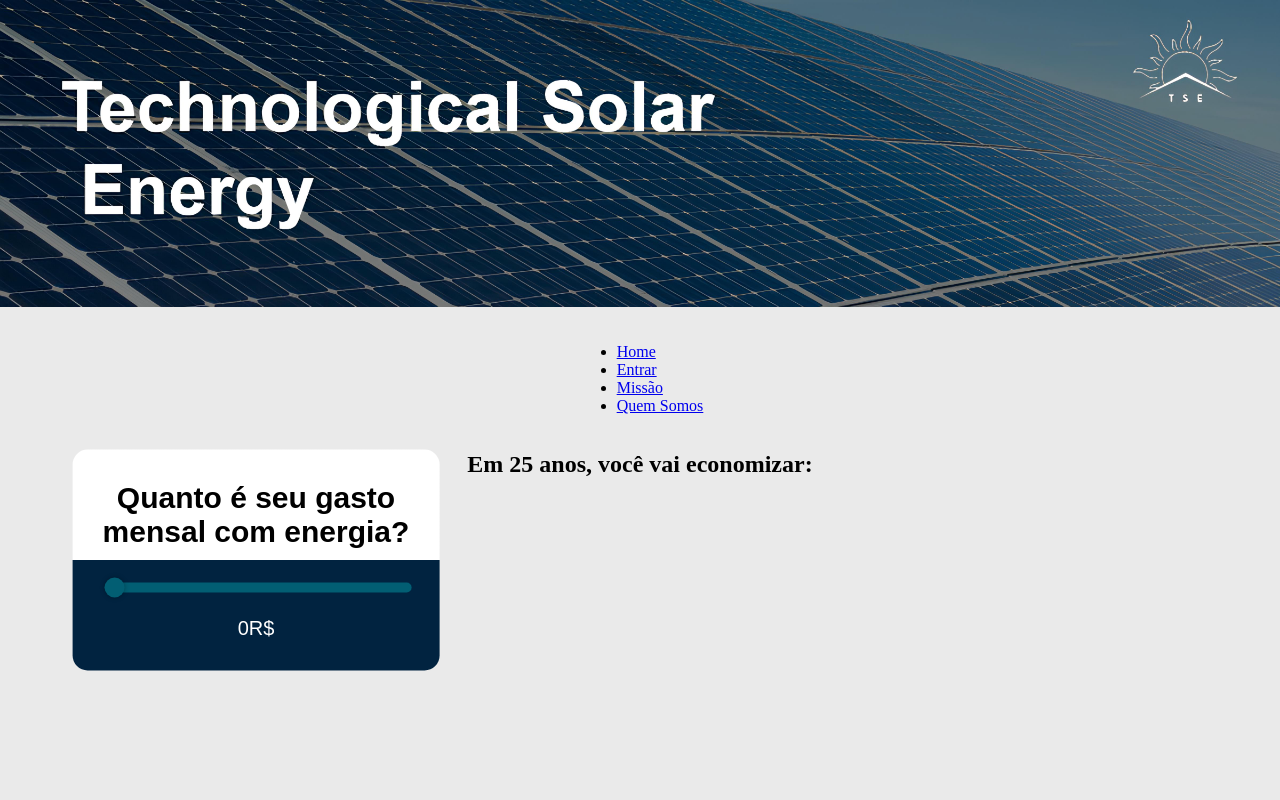
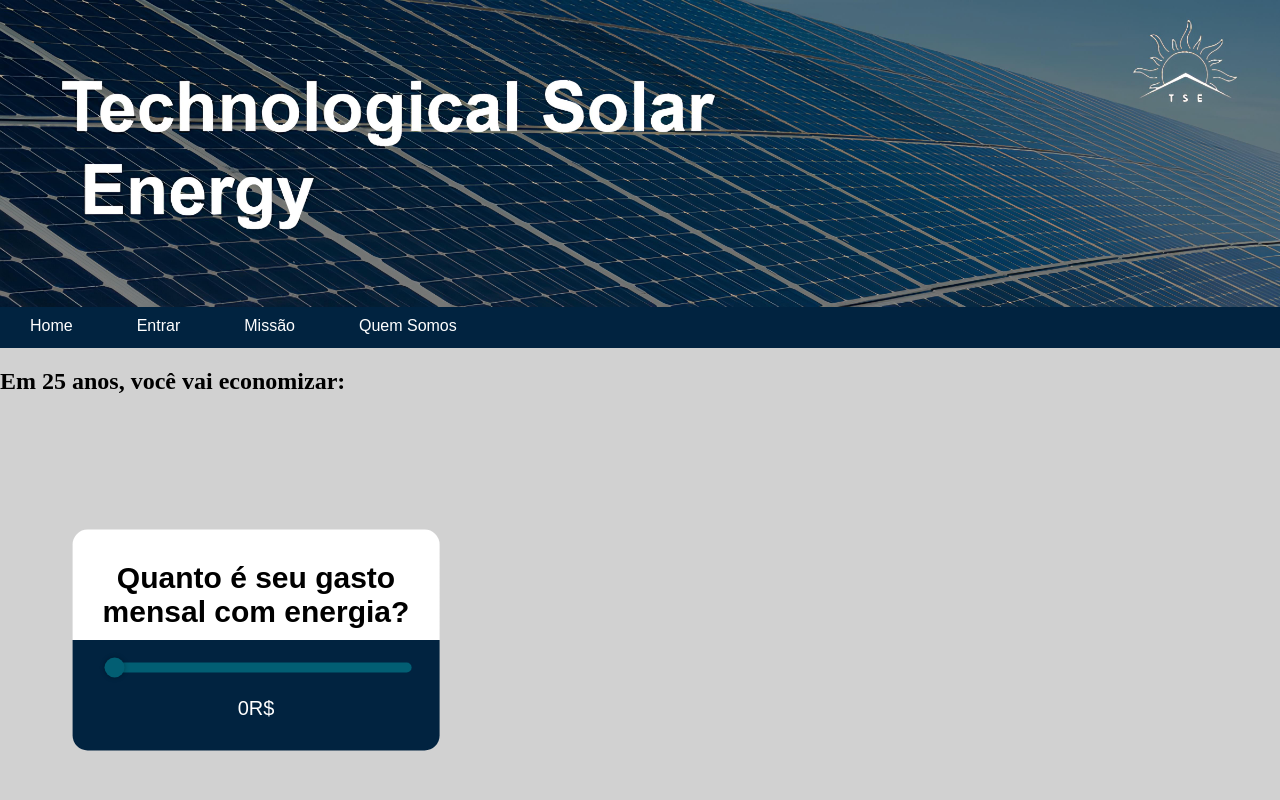
Before and after one commit to ninabrambilla/tse, a PHP site: page / in a window 1280 px wide. Run offline with PHP 8.4, Linux system fonts and the light colour scheme.

Commit message:
Update style.css

```diff
--- a/TSE/CSS/style.css
+++ b/TSE/CSS/style.css
@@ -3,10 +3,10 @@ body {
     padding: 0;
     box-sizing: border-box;
     width: 100%;
-    display: flex;
+    /*display: flex;*/
     flex-direction: column;
     align-items: center;
-    background-color: #eaeaea;
+    background-color: #d1d1d1;
 }
 
 #banner {
@@ -14,7 +14,7 @@ body {
     height: auto; /* Permite que a altura seja ajustada automaticamente de acordo com a largura */
     display: block; /* Exibe o banner como um bloco */
     max-width: 100%; /* Evita que a imagem ultrapasse a largura do contêiner pai */
-    margin-bottom: 20px; /* Margem inferior para espaço entre o banner e o conteúdo seguinte */
+    margin-bottom: 0px;  /*Margem inferior para espaço entre o banner e o conteúdo seguinte */
 }
 
 .container {
@@ -29,13 +29,19 @@ body {
 
 .slider-container {
     position: absolute;
-    top: 70%;
+    top: 80%;
     left: 20%;
     transform: translate(-50%, -50%);
     background: linear-gradient(to bottom, #ffffff 50%, #012340 50%);
     border-radius: 15px;
     padding: 30px;
     text-align: center;
+}
+
+.slider-content,
+h2 {
+    display: inline-block; /* Coloca os elementos lado a lado */
+    vertical-align: top; /* Alinha-os no topo */
 }
 
 .slider-bar {
@@ -172,3 +178,25 @@ body {
     align-items: center;
 
 }
+
+/*MENU HORIZONTAL DO INDEX*/
+#menu ul { padding:0px;
+    margin:0px;
+    background-color:#012340;
+    list-style:none;
+  }
+#menu ul li { display: inline; }
+#menu ul li a {
+    font-family: sans-serif;
+    padding: 10px 30px;
+    display: inline-block; /* visual do link */
+    background-color:#012340;
+    color: #ffffff;
+    text-decoration: none;
+    border-bottom:3px solid #012340;
+    transition: all .4s;
+}
+#menu ul li a:hover {
+    background-color:#025E73;
+    border-bottom:3px solid #012340;
+  }
```
